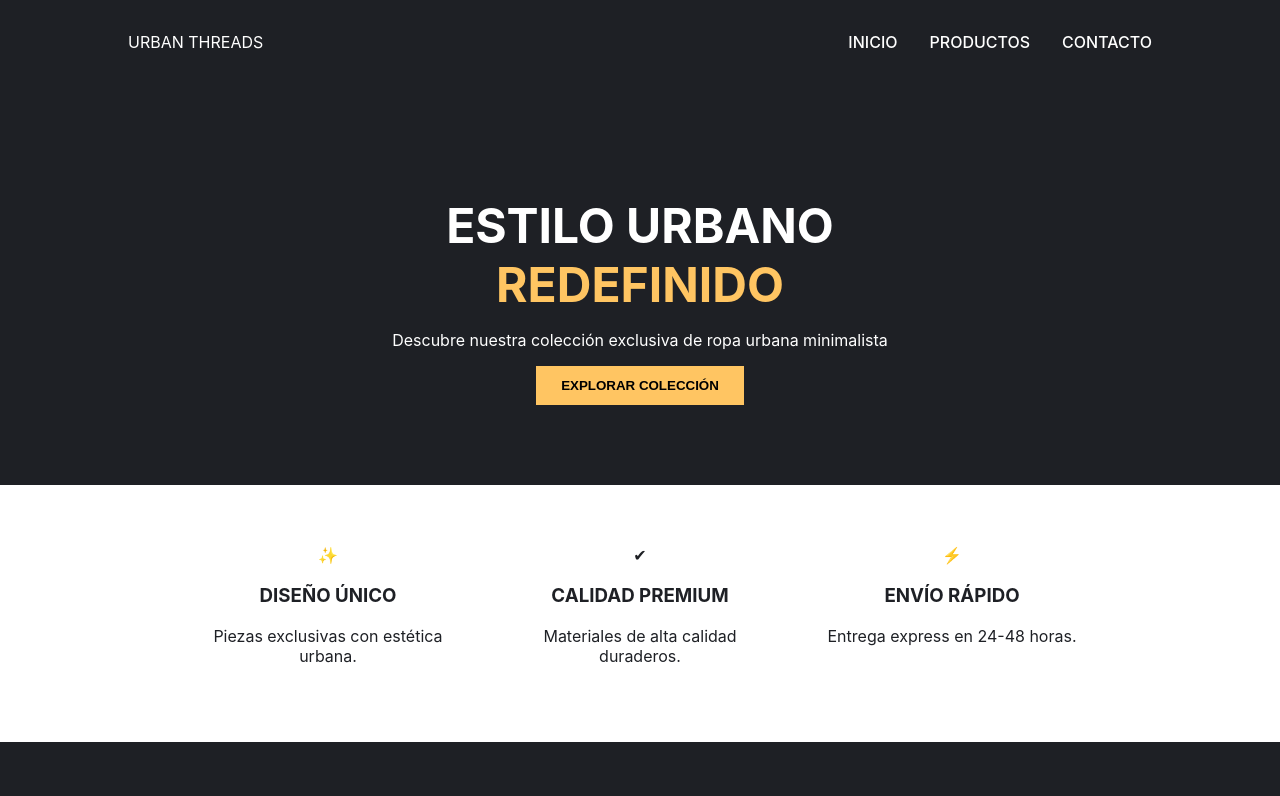
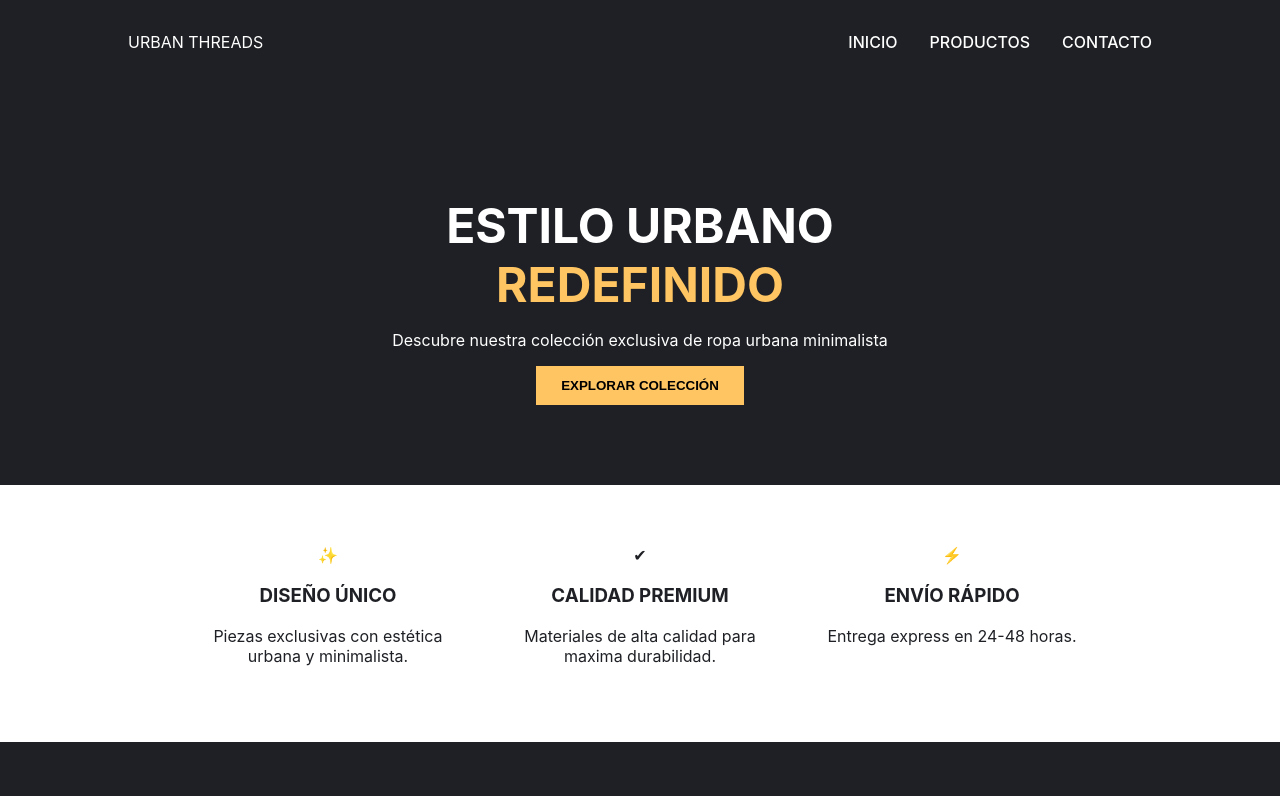
Before and after one commit to aurejr11/Aurelio-MomentoDosFrontendII, a React (Vite) app: page / in a window 1280 px wide. Shown: the top 796 px of the page. Built offline with nearby package versions, Linux system fonts and the light colour scheme.

Commit message:
"Feat: Se actualiza texto en cada parrafo en la section de header"

```diff
--- a/src/pages/Inicio.jsx
+++ b/src/pages/Inicio.jsx
@@ -21,12 +21,12 @@ const Inicio = () => (
       <div className="feature-item">
         <span>✨</span>
         <h3>DISEÑO ÚNICO</h3>
-        <p>Piezas exclusivas con estética urbana.</p>
+        <p>Piezas exclusivas con estética urbana y minimalista.</p>
       </div>
       <div className="feature-item">
         <span>✔</span>
         <h3>CALIDAD PREMIUM</h3>
-        <p>Materiales de alta calidad duraderos.</p>
+        <p>Materiales de alta calidad para maxima durabilidad.</p>
       </div>
       <div className="feature-item">
         <span>⚡</span>
```
